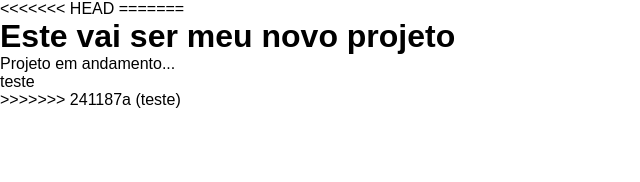
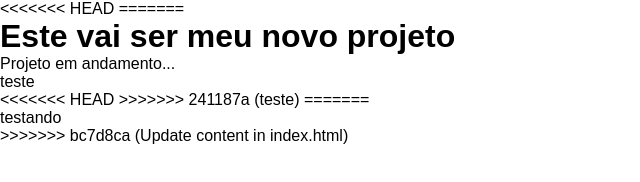
Before and after one commit to Lucaslandivar/Weather-app, a plain HTML site: page index.html in a window 1280 px wide. Shown: the whole page, without its empty margins (0-640 px from the left). Drawn offline with Linux system fonts and the light colour scheme.

Commit message:
Update content in index.html

```diff
--- a/index.html
+++ b/index.html
@@ -14,6 +14,10 @@
     <h1>Este vai ser meu novo projeto</h1>
     <p>Projeto em andamento...</p>
     <p>teste</p>
+<<<<<<< HEAD
 >>>>>>> 241187a (teste)
+=======
+    <p>testando</p>
+>>>>>>> bc7d8ca (Update content in index.html)
 </body>
 </html>
```
